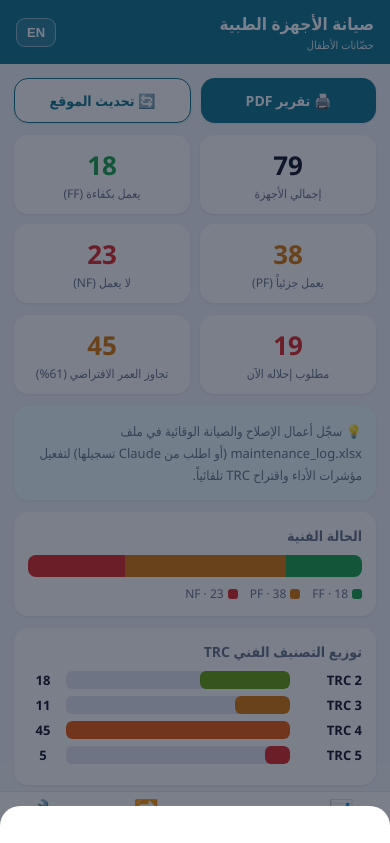
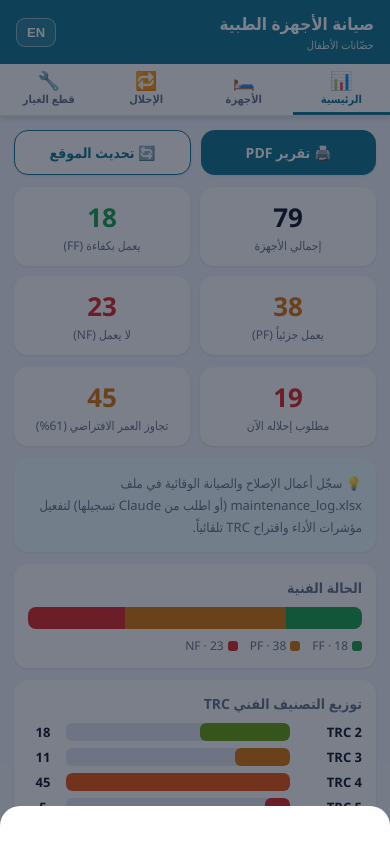
Before and after one commit to rsherief/medical-equipment-dashboard, a plain HTML site: page site/index.html in a window 390 px wide. Shown: the top 843 px of the page. Drawn offline with Linux system fonts and the light colour scheme.

Commit message:
Move tab menu to top and make it persistent (sticky app bar)
Replaces the bottom-fixed tab bar (which showed as a white strip and got
hidden behind mobile browser toolbars) with a sticky header + tabs block.

Co-Authored-By: Claude Fable 5 <noreply@anthropic.com>

```diff
--- a/site/index.html
+++ b/site/index.html
@@ -11,6 +11,7 @@
 <link rel="stylesheet" href="style.css">
 </head>
 <body>
+<div class="appbar">
   <header class="topbar">
     <div class="topbar-title">
       <h1 id="app-title">صيانة الأجهزة الطبية</h1>
@@ -19,15 +20,15 @@
     <select id="category-select" class="category-select" hidden></select>
     <button id="lang-toggle" class="lang-btn" aria-label="Switch language">EN</button>
   </header>
-
-<main id="view" class="view"></main>
-
   <nav class="tabbar">
     <button class="tab active" data-view="dashboard"><span class="tab-icon">📊</span><span class="tab-label" data-i18n="tab_dashboard"></span></button>
     <button class="tab" data-view="devices"><span class="tab-icon">🛏️</span><span class="tab-label" data-i18n="tab_devices"></span></button>
     <button class="tab" data-view="plan"><span class="tab-icon">🔁</span><span class="tab-label" data-i18n="tab_plan"></span></button>
     <button class="tab" data-view="parts"><span class="tab-icon">🔧</span><span class="tab-label" data-i18n="tab_parts"></span></button>
   </nav>
+</div>
+
+<main id="view" class="view"></main>
 
 <div id="modal" class="modal" hidden>
   <div class="modal-card" id="modal-card"></div>
--- a/site/style.css
+++ b/site/style.css
@@ -28,9 +28,12 @@ body {
   min-height: 100dvh;
 }
 
-/* ---------- top bar ---------- */
+/* ---------- app bar (header + tabs, sticky at top) ---------- */
+.appbar {
+  position: sticky; top: 0; z-index: 20;
+  box-shadow: 0 2px 6px rgba(15, 23, 42, .15);
+}
 .topbar {
-  position: sticky; top: 0; z-index: 20;
   display: flex; align-items: center; gap: 10px;
   padding: 12px 16px;
   padding-top: calc(12px + env(safe-area-inset-top));
@@ -52,7 +55,7 @@ body {
 
 /* ---------- layout ---------- */
 .view {
-  padding: 14px 14px calc(76px + env(safe-area-inset-bottom));
+  padding: 14px 14px calc(24px + env(safe-area-inset-bottom));
   max-width: 760px; margin: 0 auto;
 }
 
@@ -203,21 +206,20 @@ details.ref summary { cursor: pointer; font-weight: 700; font-size: 14px; color:
 .lifebar > div { height: 100%; border-radius: 6px; }
 .life-note { font-size: 11.5px; color: var(--muted); }
 
-/* ---------- tab bar ---------- */
+/* ---------- tab bar (top, persistent) ---------- */
 .tabbar {
-  position: fixed; bottom: 0; left: 0; right: 0; z-index: 20;
   display: flex; background: var(--card);
-  border-top: 1px solid var(--line);
-  padding-bottom: env(safe-area-inset-bottom);
+  border-bottom: 1px solid var(--line);
 }
 .tab {
   flex: 1; border: none; background: none; cursor: pointer;
   display: flex; flex-direction: column; align-items: center; gap: 2px;
-  padding: 8px 0 7px; color: var(--muted); font: inherit;
+  padding: 7px 0 6px; color: var(--muted); font: inherit;
+  border-bottom: 3px solid transparent;
 }
-.tab .tab-icon { font-size: 20px; line-height: 1; }
+.tab .tab-icon { font-size: 18px; line-height: 1; }
 .tab .tab-label { font-size: 11px; font-weight: 600; }
-.tab.active { color: var(--accent); }
+.tab.active { color: var(--accent); border-bottom-color: var(--accent); }
 
 .updated { text-align: center; font-size: 11.5px; color: var(--muted); margin-top: 4px; }
 
@@ -254,7 +256,7 @@ details.ref summary { cursor: pointer; font-weight: 700; font-size: 14px; color:
 #report h3 { font-size: 13.5px; margin: 10px 0 4px; }
 
 @media print {
-  .topbar, .tabbar, .view, .modal { display: none !important; }
+  .appbar, .topbar, .tabbar, .view, .modal { display: none !important; }
   body { background: #fff; }
   #report { display: block; padding: 10px; }
 }
```
Lines whose indentation alone changed are shown as unchanged.
